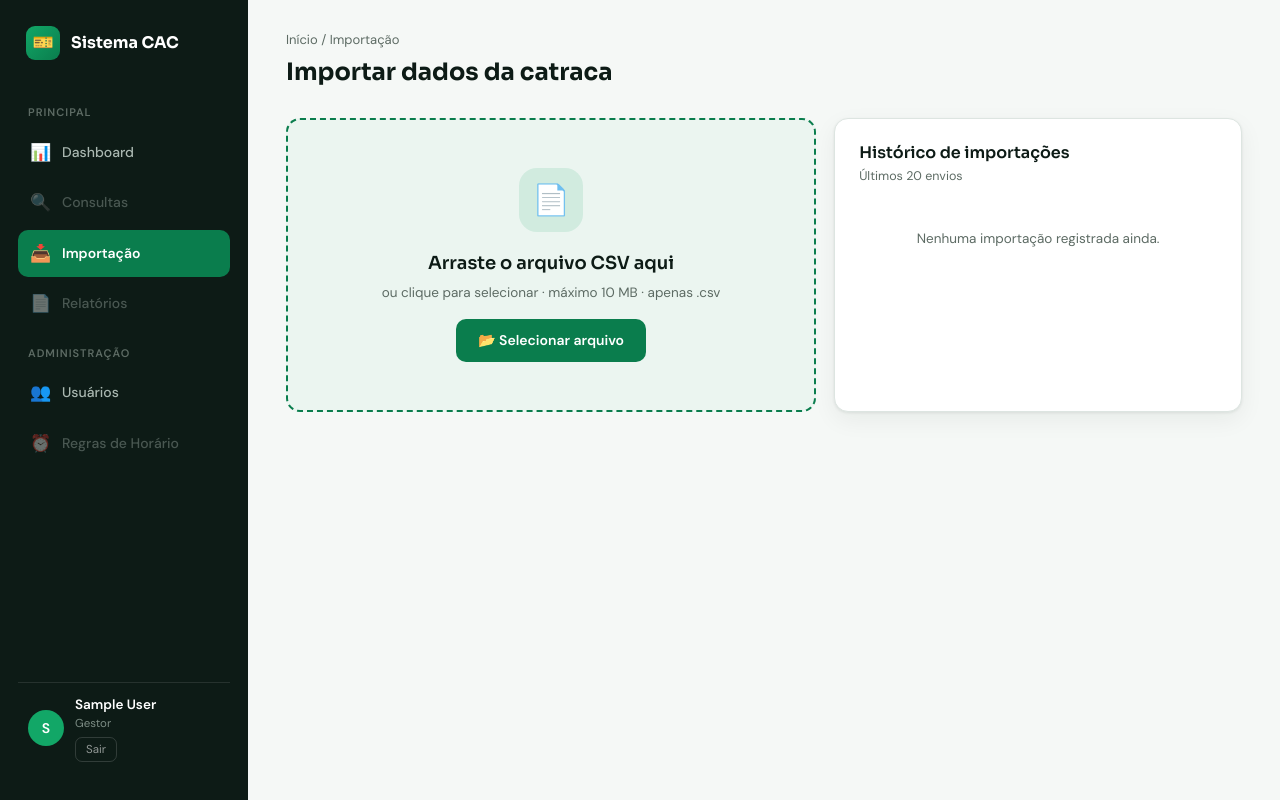
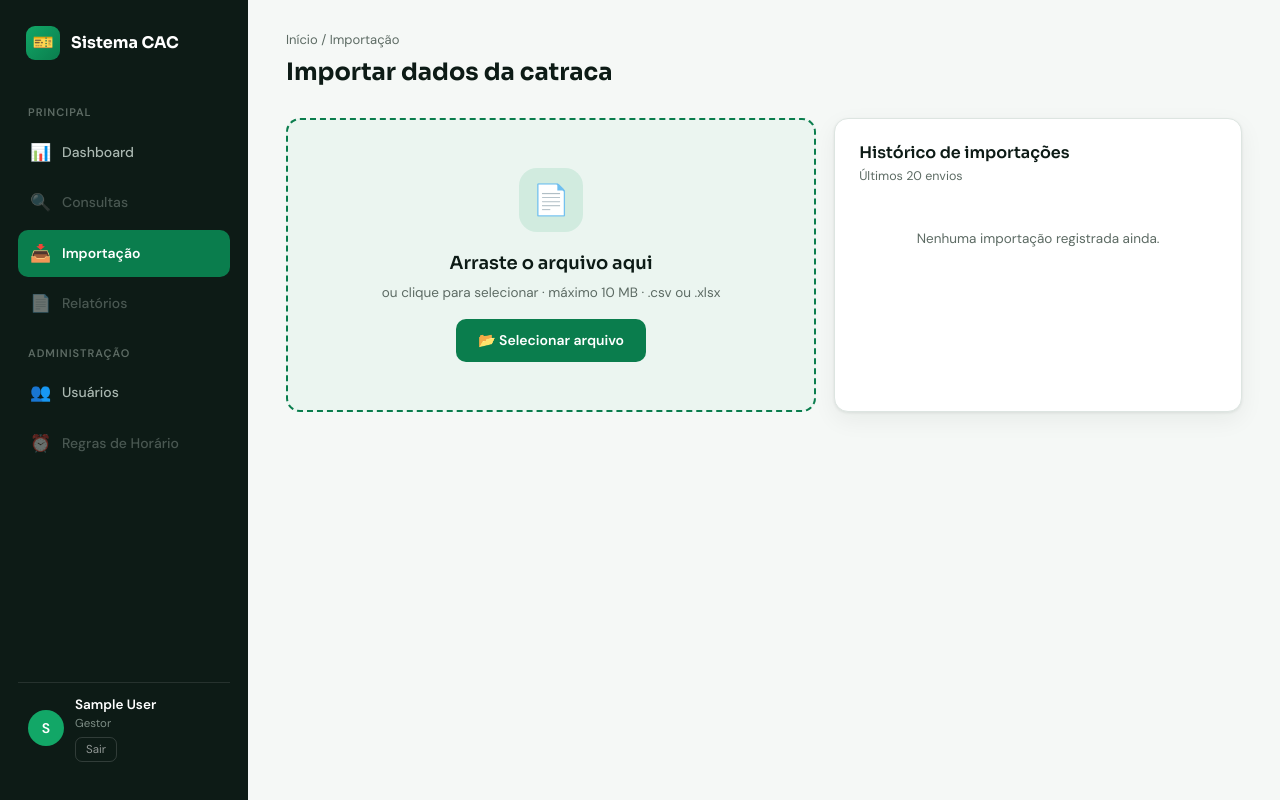
Before and after one commit to ricardo-rals/controle_catraca, a Django app: page /importacoes/ in a window 1280 px wide. Run offline with Django 5.2, Linux system fonts and the light colour scheme; the visitor is signed in with stand-in values (Sample User, id 1); data that the repository does not hold is empty.

Commit message:
feat: adiciona suporte ao formato XLS e XLSX para importação de dados

```diff
--- a/apps/importacoes/forms.py
+++ b/apps/importacoes/forms.py
@@ -3,7 +3,12 @@ from django import forms
 
 class UploadCSVForm(forms.Form):
     """
-    Formulário simples para receber um arquivo CSV.
+    Formulário para receber arquivo de dados da catraca (CSV ou XLSX).
     """
 
-    arquivo = forms.FileField(label="Selecione um arquivo CSV")
+    arquivo = forms.FileField(
+        label="Selecione um arquivo CSV ou XLSX",
+        widget=forms.FileInput(
+            attrs={"accept": ".csv,.xlsx,.xls"}
+        ),
+    )
--- a/apps/importacoes/templates/importacoes/importar_csv.html
+++ b/apps/importacoes/templates/importacoes/importar_csv.html
@@ -1,7 +1,7 @@
 {% extends "base_app.html" %}
 {% load static %}
 
-{% block titulo %}Importação de CSV{% endblock %}
+{% block titulo %}Importação de dados{% endblock %}
 
 {% block extra_css %}
 <link rel="stylesheet" href="{% static 'css/importacao.css' %}">
@@ -26,11 +26,11 @@
       {% csrf_token %}
       <label for="id_arquivo" class="dropzone">
         <div class="ic-up">📄</div>
-        <h3>Arraste o arquivo CSV aqui</h3>
-        <p>ou clique para selecionar · máximo 10 MB · apenas .csv</p>
+        <h3>Arraste o arquivo aqui</h3>
+        <p>ou clique para selecionar · máximo 10 MB · .csv ou .xlsx</p>
         <span class="btn-upload">📂 Selecionar arquivo</span>
         <input type="file" name="arquivo" id="id_arquivo"
-               accept=".csv" onchange="this.form.submit()">
+               accept=".csv,.xlsx,.xls" onchange="this.form.submit()">
       </label>
     </form>
 
--- a/apps/importacoes/views.py
+++ b/apps/importacoes/views.py
@@ -30,10 +30,15 @@ def importar_csv(request):
             # pega o arquivo enviado
             arquivo = form.cleaned_data["arquivo"]
 
-            # valida se realmente é csv
-            if not arquivo.name.endswith(".csv"):
+            # valida extensão aceita
+            EXTENSOES_ACEITAS = (".csv", ".xlsx", ".xls")
+            if not arquivo.name.lower().endswith(EXTENSOES_ACEITAS):
 
-                messages.error(request, "Envie apenas arquivos CSV.")
+                messages.error(
+                    request,
+                    f"Formato não suportado. Envie apenas arquivos CSV ou XLSX "
+                    f"(recebido: {arquivo.name}).",
+                )
 
                 return redirect("importar_csv")
 
```
